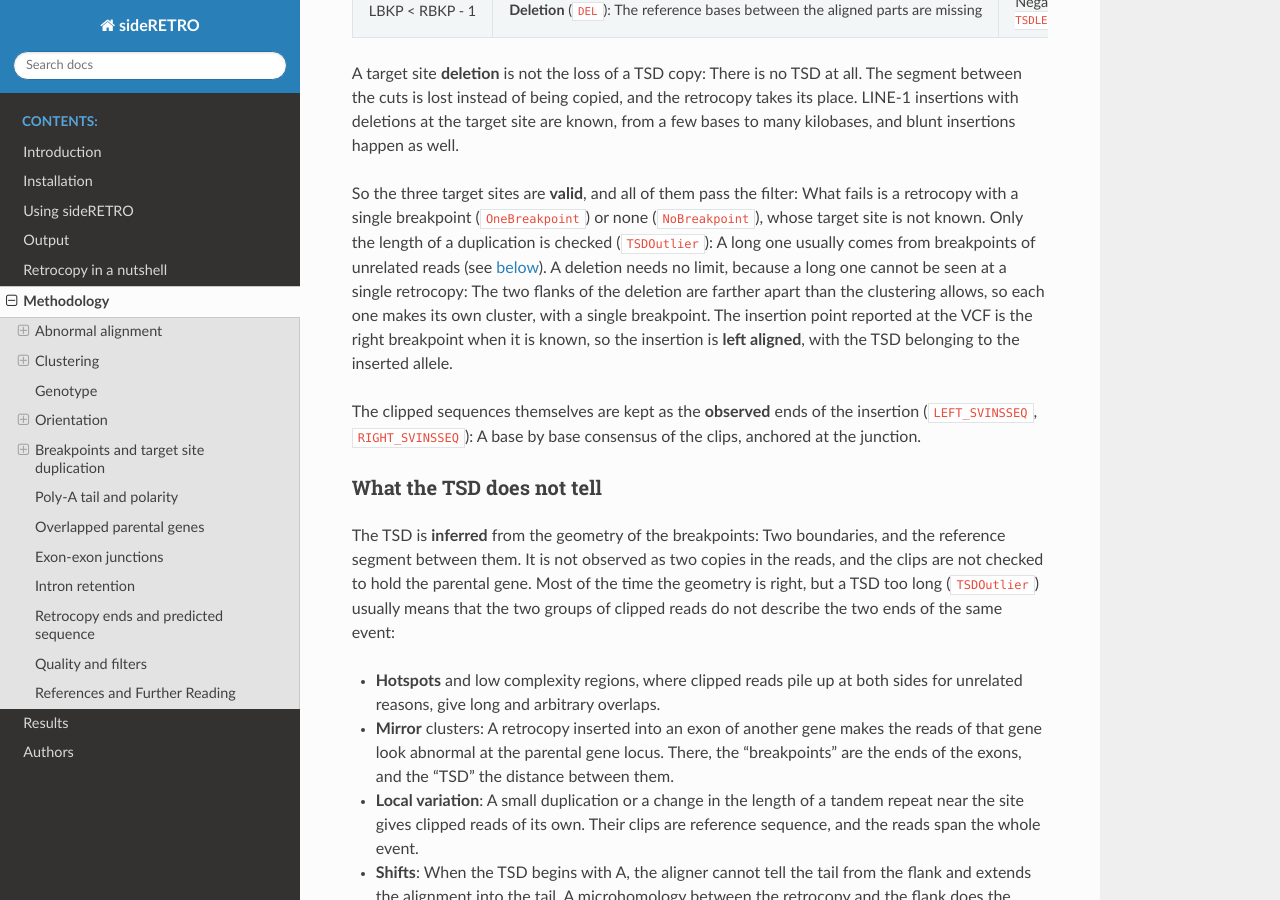
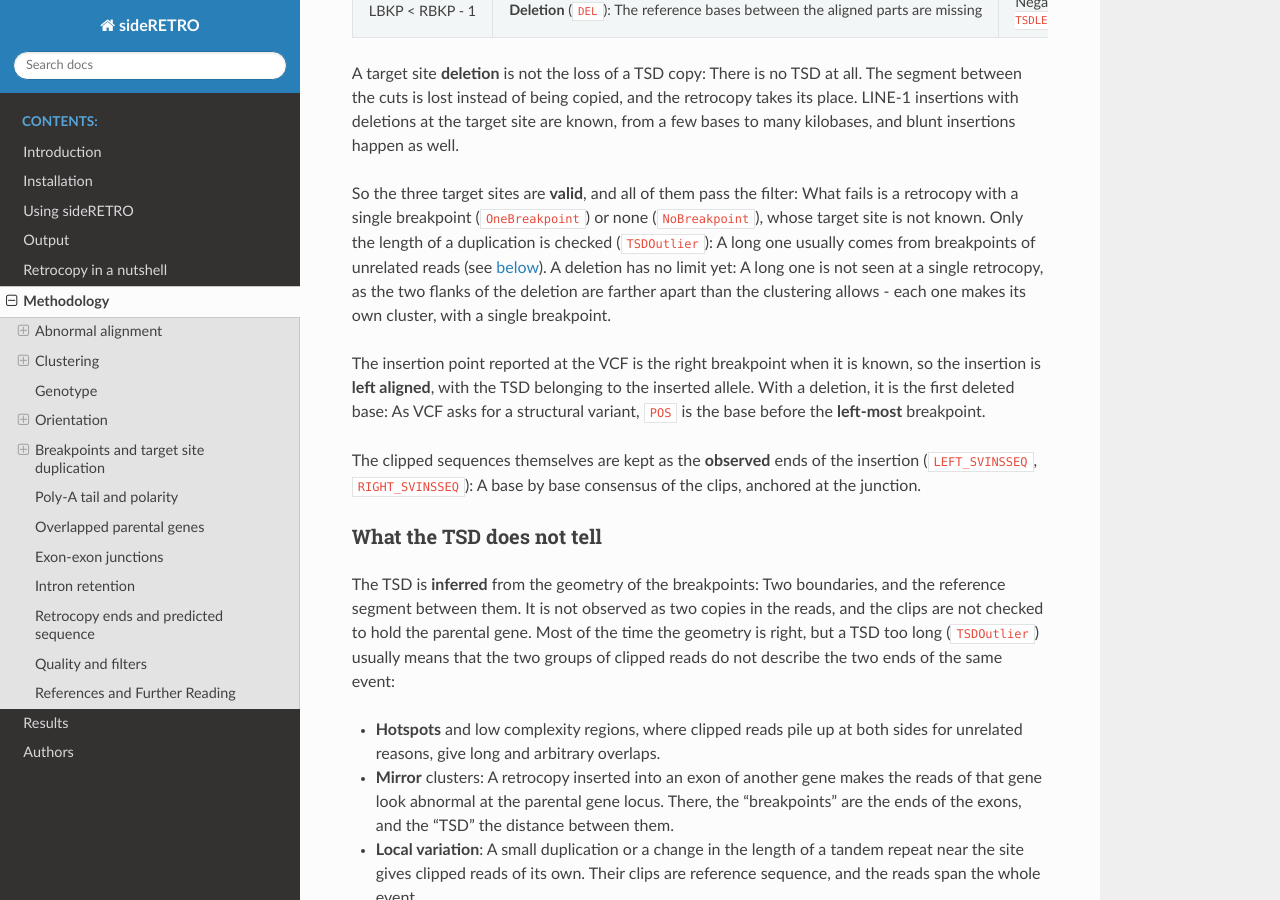
Before and after one commit to galantelab/sideRETRO, a Sphinx documentation site: the page built from docs/method.rst, in a window 1280 px wide and 900 px high, scrolled down 10463 px. Built offline with Sphinx 7.4.7 and the Read the Docs theme 3.1.0, drawn with Linux system fonts in a browser that asks for light colours.

Commit message:
UPDATE: docs: POS of a deletion at the target site

```diff
--- a/docs/method.rst
+++ b/docs/method.rst
@@ -509,12 +509,16 @@ filter: What fails is a retrocopy with a single breakpoint
 (``OneBreakpoint``) or none (``NoBreakpoint``), whose target site is not
 known. Only the length of a duplication is checked (``TSDOutlier``):
 A long one usually comes from breakpoints of unrelated reads (see
-:ref:`below <method_tsd_limits>`). A deletion needs no limit, because a
-long one cannot be seen at a single retrocopy: The two flanks of the
-deletion are farther apart than the clustering allows, so each one
-makes its own cluster, with a single breakpoint. The insertion point reported
-at the VCF is the right breakpoint when it is known, so the insertion is
-**left aligned**, with the TSD belonging to the inserted allele.
+:ref:`below <method_tsd_limits>`). A deletion has no limit yet: A long
+one is not seen at a single retrocopy, as the two flanks of the deletion
+are farther apart than the clustering allows - each one makes its own
+cluster, with a single breakpoint.
+
+The insertion point reported at the VCF is the right breakpoint when it
+is known, so the insertion is **left aligned**, with the TSD belonging to
+the inserted allele. With a deletion, it is the first deleted base: As
+VCF asks for a structural variant, ``POS`` is the base before the
+**left-most** breakpoint.
 
 The clipped sequences themselves are kept as the **observed** ends of the
 insertion (``LEFT_SVINSSEQ``, ``RIGHT_SVINSSEQ``): A base by base
--- a/docs/output.rst
+++ b/docs/output.rst
@@ -54,7 +54,8 @@ separated by **comma**, as usual for VCF: ``PG``, ``PGALT``,
 +------------+-------------------------------------------------------------+
 | POS        | The reference base **before** the insertion. When the two   |
 |            | breakpoints are known, it is the base before the **TSD**,   |
-|            | so the insertion is left aligned                            |
+|            | so the insertion is left aligned, or the base before the    |
+|            | deleted ones for a deletion at the target site (``LBKP``)   |
 +------------+-------------------------------------------------------------+
 | ID         | The retrocopy ID: ``RTC`` followed by six digits            |
 +------------+-------------------------------------------------------------+
```
